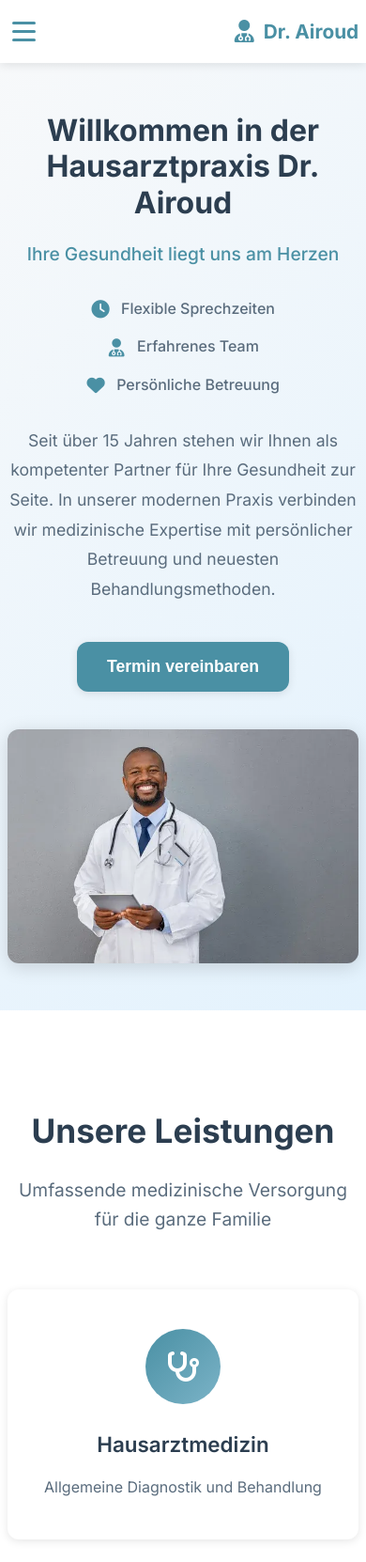
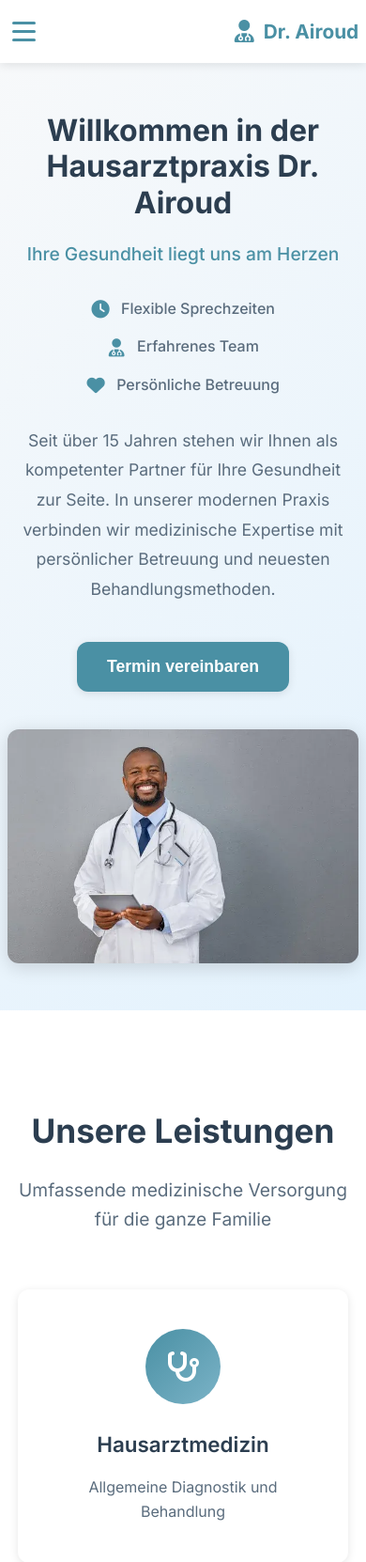
Before and after one commit to paladinsbasti/Hausarztpraxis-Airoud---Website, a PHP site: page / in a window 390 px wide. Shown: the top 1662 px of the page at 94% size. Run offline with PHP 8.4, Linux system fonts and the light colour scheme; some libraries are stand-ins or nearby versions.

Commit message:
Fixed Padding completely

```diff
--- a/styles.css
+++ b/styles.css
@@ -243,6 +243,10 @@ body {
     align-items: center;
 }
 
+.intro-text {
+    padding: 0 30px;
+}
+
 .intro-text h1 {
     font-size: 3.2rem;
     font-weight: 700;
@@ -350,6 +354,10 @@ body {
     background: var(--white);
 }
 
+.services-section .container {
+    padding: 0 30px;
+}
+
 .services-section h2 {
     text-align: center;
     font-size: 2.8rem;
@@ -426,11 +434,19 @@ body {
     background: var(--background-light);
 }
 
+.about-section .container {
+    padding: 0 30px;
+}
+
 .about-content {
     display: grid;
     grid-template-columns: 1fr 1fr;
     gap: 60px;
     align-items: center;
+}
+
+.about-text {
+    padding: 0 30px;
 }
 
 .about-text h2 {
@@ -509,6 +525,10 @@ body {
 .contact-section {
     padding: 100px 0;
     background: var(--white);
+}
+
+.contact-section .container {
+    padding: 0 30px;
 }
 
 .contact-section h2 {
@@ -1016,6 +1036,20 @@ body {
     .intro-features {
         align-items: center;
     }
+
+    .intro-text {
+        padding: 0 15px;
+    }
+
+    .about-text {
+        padding: 0 15px;
+    }
+
+    .services-section .container,
+    .contact-section .container,
+    .about-section .container {
+        padding: 0 15px;
+    }
 }
 
 @media (max-width: 480px) {
```
